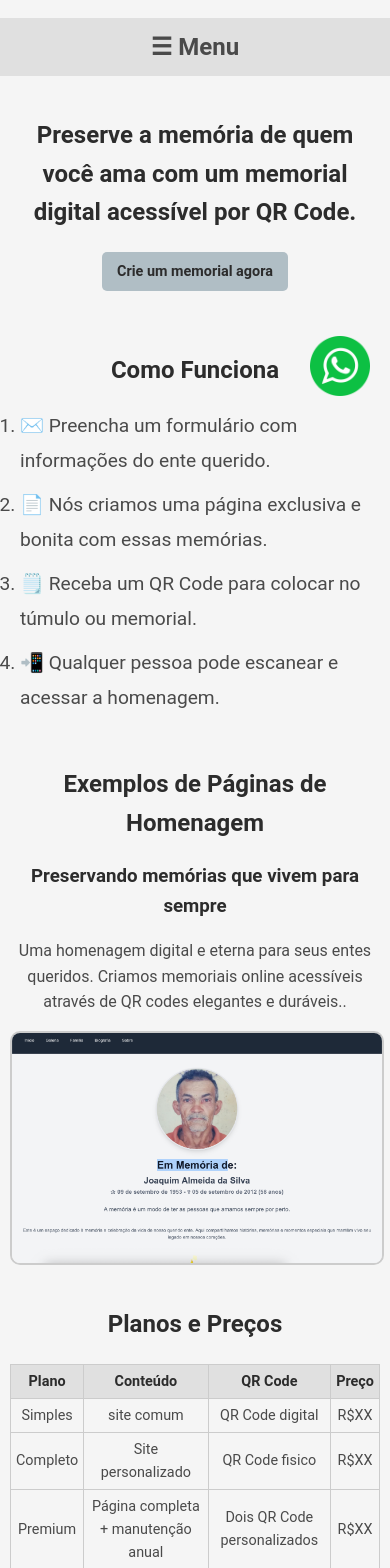
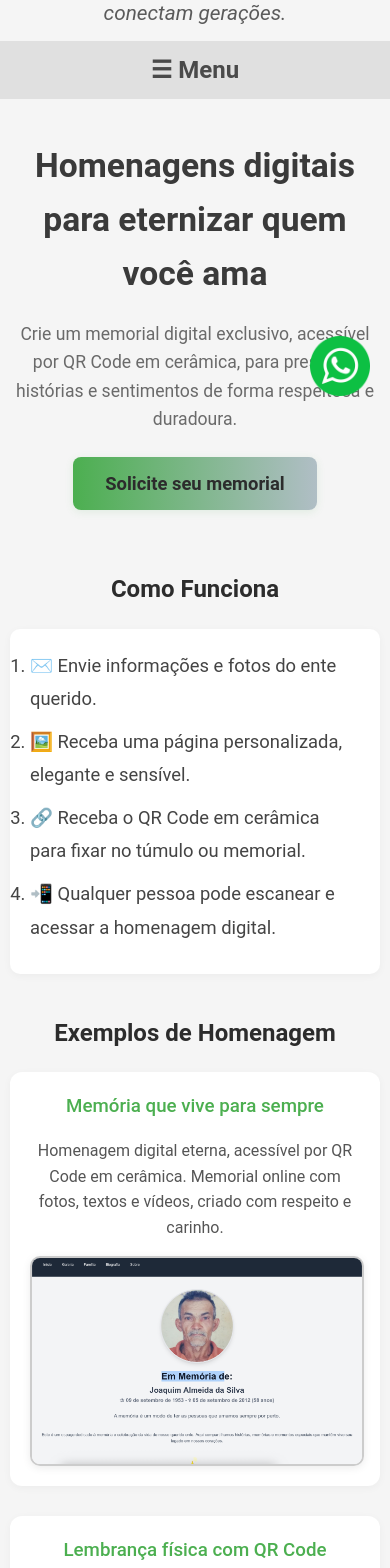
Before and after one commit to Nunes198/site-principal, a React (Create React App) app: page / in a window 390 px wide. Shown: the part 420-1988 px from the top of the page. Built offline with nearby package versions, Linux system fonts and the light colour scheme.

Commit message:
Melhorias visuais, página de privacidade e responsividade

```diff
--- a/package.json
+++ b/package.json
@@ -9,6 +9,7 @@
     "@testing-library/user-event": "^13.5.0",
     "react": "^19.1.0",
     "react-dom": "^19.1.0",
+    "react-router-dom": "^7.9.6",
     "react-scripts": "^5.0.1",
     "web-vitals": "^2.1.4"
   },
--- a/src/App.js
+++ b/src/App.js
@@ -4,6 +4,7 @@ import WhatsAppButton from './WhatsAppButton';
 
 function App() {
   const [menuOpen, setMenuOpen] = useState(false);
+  const [showModal, setShowModal] = useState(false);
 
   // Função para alternar o estado do menu
   // Essa função altera o estado do menu de aberto para fechado e vice-versa
@@ -21,16 +22,17 @@ function App() {
           style={{
             width: '100%',
             height: 'auto',
-            display: 'block'
+            display: 'block',
+            borderRadius: '16px',
+            boxShadow: '0 4px 24px rgba(0,0,0,0.08)'
           }}
         />
-        <h1 className="eco-sagrado">
+        <h1 className="eco-sagrado" style={{ fontFamily: 'Merriweather, serif', fontWeight: 700, fontSize: '2.8rem', color: '#2C2C2C', marginTop: 10 }}>
           Eco Sagrado
         </h1>
-        <p className="eco-sagrado-frase">
-          Preservando memórias, conectando histórias.
+        <p className="eco-sagrado-frase" style={{ fontSize: '1.3rem', color: '#5A5A5A', fontStyle: 'italic', marginBottom: 0 }}>
+          Memórias eternas, homenagens que conectam gerações.
         </p>
-
       </div>
 
       {/* Menu de navegação */}
@@ -49,35 +51,40 @@ function App() {
 
       {/* Seção Hero */}
       <section id="inicio" className="hero">
-        <h2>Preserve a memória de quem você ama com um memorial digital acessível por QR Code.</h2>
+        <h2 style={{ fontWeight: 600, color: '#3A3A3A', fontSize: '2.1rem' }}>
+          Homenagens digitais para eternizar quem você ama
+        </h2>
+        <p style={{ fontSize: '1.1rem', color: '#6A6A6A', margin: '16px 0 24px' }}>
+          Crie um memorial digital exclusivo, acessível por QR Code em cerâmica, para preservar histórias e sentimentos de forma respeitosa e duradoura.
+        </p>
         <a
           href="https://wa.me/5588999344202"
           target="_blank"
           rel="noopener noreferrer"
-          className="btn-primary"
+          className="btn-primary premium-btn"
+          style={{ fontSize: '1.15rem', padding: '12px 32px', borderRadius: '8px', background: 'linear-gradient(90deg,#4CAF50,#B0BEC5)', boxShadow: '0 2px 8px rgba(76,175,80,0.12)' }}
         >
-          Crie um memorial agora
+          Solicite seu memorial
         </a>
       </section>
 
       {/* Como Funciona */}
       <section id="como-funciona" className="how-it-works">
-        <h2>Como Funciona</h2>
-        <ol>
-          <li>   ✉️ Preencha um formulário com informações do ente querido.</li>
-          <li>   📄 Nós criamos uma página exclusiva e bonita com essas memórias.</li>
-          <li>   🗒️ Receba um QR Code para colocar no túmulo ou memorial.</li>
-          <li>   📲 Qualquer pessoa pode escanear e acessar a homenagem.</li>
+        <h2 style={{ color: '#2C2C2C', fontWeight: 600 }}>Como Funciona</h2>
+        <ol style={{ fontSize: '1.15rem', color: '#444', maxWidth: 520, margin: '0 auto', background: '#fff', borderRadius: 10, boxShadow: '0 2px 8px rgba(0,0,0,0.04)', padding: 20 }}>
+          <li>✉️ Envie informações e fotos do ente querido.</li>
+          <li>🖼️ Receba uma página personalizada, elegante e sensível.</li>
+          <li>🔗 Receba o QR Code em cerâmica para fixar no túmulo ou memorial.</li>
+          <li>📲 Qualquer pessoa pode escanear e acessar a homenagem digital.</li>
         </ol>
       </section>
 
       {/* Exemplos */}
       <section id="exemplos" className="examples">
-        <h2>Exemplos de Páginas de Homenagem</h2>
-        <div className="example">
-          <h3>Preservando memórias que vivem para sempre</h3>
-          <p>Uma homenagem digital e eterna para seus entes queridos. Criamos memoriais online acessíveis através de QR codes elegantes e duráveis..</p>
-          {/* Foto clicável que redireciona para um link externo */}
+        <h2 style={{ color: '#2C2C2C', fontWeight: 600 }}>Exemplos de Homenagem</h2>
+        <div className="example" style={{ background: '#fff', borderRadius: 12, boxShadow: '0 2px 8px rgba(0,0,0,0.04)', padding: 20, marginBottom: 24 }}>
+          <h3 style={{ color: '#4CAF50', fontWeight: 500 }}>Memória que vive para sempre</h3>
+          <p style={{ color: '#555', fontSize: '1rem' }}>Homenagem digital eterna, acessível por QR Code em cerâmica. Memorial online com fotos, textos e vídeos, criado com respeito e carinho.</p>
           <a
             href="https://memorial-hesite.vercel.app"
             target="_blank"
@@ -87,23 +94,72 @@ function App() {
               src="/imagens/pagina-exemplo.png"
               alt="Exemplo de homenagem"
               style={{
-                width: '100%', // Ajusta a largura para ocupar todo o espaço disponível
-                maxWidth: '600px', // Define um limite máximo para a largura
-                height: 'auto', // Mantém a proporção da imagem
-                display: 'block', // Remove espaços extras ao redor da imagem
-                margin: '0 auto' // Centraliza a imagem
+                width: '100%',
+                maxWidth: '600px',
+                height: 'auto',
+                display: 'block',
+                margin: '0 auto',
+                borderRadius: '10px',
+                boxShadow: '0 2px 8px rgba(0,0,0,0.08)'
               }}
             />
           </a>
         </div>
+        <div className="example" style={{ marginTop: '30px', textAlign: 'center', background: '#fff', borderRadius: 12, boxShadow: '0 2px 8px rgba(0,0,0,0.04)', padding: 20 }}>
+          <h3 style={{ color: '#4CAF50', fontWeight: 500 }}>Lembrança física com QR Code</h3>
+          <p style={{ color: '#555', fontSize: '1rem' }}>Exemplo de lembrança em cerâmica para túmulo, com QR Code que leva à homenagem digital. Clique na imagem para ampliar.</p>
+          <img
+            src="/imagens/lembranca.jpeg"
+            alt="Exemplo de lembrança com QR Code"
+            className="lembranca-img"
+            style={{
+              width: '100%',
+              maxWidth: '400px',
+              height: 'auto',
+              cursor: 'pointer',
+              borderRadius: '8px',
+              boxShadow: '0 2px 8px rgba(0,0,0,0.2)'
+            }}
+            onClick={() => setShowModal(true)}
+          />
+        </div>
+
+        {/* Modal para exibir imagem ampliada */}
+        {showModal && (
+          <div className="modal-overlay" style={{
+            position: 'fixed',
+            top: 0,
+            left: 0,
+            width: '100vw',
+            height: '100vh',
+            background: 'rgba(0,0,0,0.7)',
+            display: 'flex',
+            alignItems: 'center',
+            justifyContent: 'center',
+            zIndex: 9999
+          }} onClick={() => setShowModal(false)}>
+            <div style={{ position: 'relative', background: '#fff', padding: 20, borderRadius: 10 }}>
+              <img
+                src="/imagens/lembranca.jpeg"
+                alt="Exemplo de lembrança ampliada"
+                className="lembranca-modal-img"
+                style={{ maxWidth: '80vw', maxHeight: '80vh', borderRadius: '8px' }}
+              />
+              <button
+                onClick={() => setShowModal(false)}
+                style={{ position: 'absolute', top: 10, right: 10, background: '#333', color: '#fff', border: 'none', borderRadius: '50%', width: 32, height: 32, fontSize: 18, cursor: 'pointer' }}
+              >×</button>
+            </div>
+          </div>
+        )}
       </section>
 
       {/* Planos e Preços */}
       <section id="planos" className="pricing">
-        <h2>Planos e Preços</h2>
-        <table>
+        <h2 style={{ color: '#2C2C2C', fontWeight: 600 }}>Planos e Preços</h2>
+        <table style={{ background: '#fff', borderRadius: 10, boxShadow: '0 2px 8px rgba(0,0,0,0.04)', overflow: 'hidden' }}>
           <thead>
-            <tr>
+            <tr style={{ background: '#B0BEC5', color: '#2C2C2C' }}>
               <th>Plano</th>
               <th>Conteúdo</th>
               <th>QR Code</th>
@@ -113,21 +169,21 @@ function App() {
           <tbody>
             <tr>
               <td>Simples</td>
-              <td>site comum</td>
+              <td>Memorial digital padrão</td>
               <td>QR Code digital</td>
-              <td>R$XX</td>
+              <td>R$ 99,90</td>
             </tr>
             <tr>
               <td>Completo</td>
-              <td>Site personalizado </td>
-              <td>QR Code fisico</td>
-              <td>R$XX</td>
+              <td>Memorial personalizado</td>
+              <td>QR Code físico em cerâmica</td>
+              <td>R$ 129,90</td>
             </tr>
             <tr>
               <td>Premium</td>
               <td>Página completa + manutenção anual</td>
-              <td>Dois QR Code personalizados</td>
-              <td>R$XX</td>
+              <td>Dois QR Codes personalizados</td>
+              <td>R$ 199,90</td>
             </tr>
           </tbody>
         </table>
@@ -135,25 +191,25 @@ function App() {
 
       {/* Depoimentos */}
       <section id="depoimentos" className="testimonials">
-        <h2>Depoimentos:</h2>
-        <blockquote>
-          <p>"O serviço foi incrível e trouxe muita emoção para nossa família."</p>
-          <cite>- João Silva</cite>
+        <h2 style={{ color: '#2C2C2C', fontWeight: 600 }}>Depoimentos</h2>
+        <blockquote style={{ background: '#F5F5F5', borderLeft: '4px solid #4CAF50', padding: '16px 24px', borderRadius: 8, margin: '16px auto', maxWidth: 520, color: '#444' }}>
+          <p>“O serviço foi incrível e trouxe muita emoção para nossa família.”</p>
+          <cite style={{ fontWeight: 500, color: '#2C2C2C' }}>João Silva</cite>
         </blockquote>
-        <blockquote>
-          <p>"A página criada foi linda e cheia de detalhes que nos fizeram reviver momentos especiais."</p>
-          <cite>- Maria Oliveira</cite>
+        <blockquote style={{ background: '#F5F5F5', borderLeft: '4px solid #4CAF50', padding: '16px 24px', borderRadius: 8, margin: '16px auto', maxWidth: 520, color: '#444' }}>
+          <p>“A página criada foi linda e cheia de detalhes que nos fizeram reviver momentos especiais.”</p>
+          <cite style={{ fontWeight: 500, color: '#2C2C2C' }}>Maria Oliveira</cite>
         </blockquote>
-        <blockquote>
-          <p>"Recomendo a todos! O QR Code é prático e a homenagem ficou perfeita."</p>
-          <cite>- Carlos Pereira</cite>
+        <blockquote style={{ background: '#F5F5F5', borderLeft: '4px solid #4CAF50', padding: '16px 24px', borderRadius: 8, margin: '16px auto', maxWidth: 520, color: '#444' }}>
+          <p>“Recomendo a todos! O QR Code é prático e a homenagem ficou perfeita.”</p>
+          <cite style={{ fontWeight: 500, color: '#2C2C2C' }}>Carlos Pereira</cite>
         </blockquote>
       </section>
 
       {/* Formulário de Contato */}
       <section id="contato" className="contact">
-        <h2>Fale Conosco</h2>
-        <p>Estamos aqui para ajudar você a criar uma homenagem perfeita para seu ente querido. Entre em contato via WhatsApp e responderemos o mais breve possível.</p>
+        <h2 style={{ color: '#2C2C2C', fontWeight: 600 }}>Fale Conosco</h2>
+        <p style={{ color: '#555', fontSize: '1rem', marginBottom: 16 }}>Nossa equipe está pronta para ajudar você a criar uma homenagem respeitosa e personalizada. Fale conosco pelo WhatsApp ou envie sua mensagem pelo formulário abaixo.</p>
         {/* Formulário de contato */}
         <form
           onSubmit={(e) => {
@@ -193,13 +249,14 @@ function App() {
       </section>
 
       {/* Rodapé */}
-      <footer className="footer">
-        <div className="social">
-          <a href="https://facebook.com">Facebook</a>
-          <a href="https://instagram.com">Instagram</a>
-          <a href="mailto:fransnuunes1987@gmail.com?subject=Orçamento%20do%20site&body=Olá,%20gostaria%20de%20mais%20informações%20sobre%20o%20site.">E-mail</a>
-          <p>© 2025 Eco Sagrado. Todos os direitos reservados.</p>
+      <footer className="footer" style={{ background: '#B0BEC5', color: '#2C2C2C', padding: '24px 0', marginTop: 32 }}>
+        <div className="social" style={{ marginBottom: 12 }}>
+          <a href="https://facebook.com" style={{ margin: '0 12px', color: '#2C2C2C', fontWeight: 500 }}>Facebook</a>
+          <a href="https://instagram.com" style={{ margin: '0 12px', color: '#2C2C2C', fontWeight: 500 }}>Instagram</a>
+          <a href="mailto:fransnuunes1987@gmail.com?subject=Orçamento%20do%20site&body=Olá,%20gostaria%20de%20mais%20informações%20sobre%20o%20site." style={{ margin: '0 12px', color: '#2C2C2C', fontWeight: 500 }}>E-mail</a>
+          <a href="/privacidade" style={{ margin: '0 12px', color: '#2C2C2C', fontWeight: 500 }}>Privacidade</a>
         </div>
+        <p style={{ fontSize: '0.95rem', color: '#444', margin: 0 }}>© 2025 Eco Sagrado. Todos os direitos reservados.</p>
       </footer>
       <WhatsAppButton />
     </div>
--- /dev/null
+++ b/src/Privacidade.js
@@ -0,0 +1,55 @@
+import React from 'react';
+import { useNavigate } from 'react-router-dom';
+
+function Privacidade() {
+  const navigate = useNavigate();
+  return (
+    <div className="privacidade" style={{ maxWidth: 800, margin: '40px auto', background: '#fff', borderRadius: 12, boxShadow: '0 2px 8px rgba(0,0,0,0.04)', padding: 32 }}>
+      <button
+        onClick={() => navigate('/')}
+        style={{
+          background: 'linear-gradient(90deg,#4CAF50,#B0BEC5)',
+          color: '#fff',
+          border: 'none',
+          borderRadius: '8px',
+          padding: '10px 24px',
+          fontWeight: 600,
+          fontSize: '1rem',
+          marginBottom: 24,
+          cursor: 'pointer',
+          boxShadow: '0 2px 8px rgba(76,175,80,0.12)'
+        }}
+      >
+        ← Voltar para a página inicial
+      </button>
+      <h1 style={{ color: '#2C2C2C', fontWeight: 700, marginBottom: 24 }}>Política de Privacidade</h1>
+      <p>Esta Política de Privacidade descreve como coletamos, usamos e protegemos suas informações ao utilizar nosso site Eco Sagrado.</p>
+      <h2>1. Coleta de Informações</h2>
+      <p>Coletamos informações fornecidas por você, como nome, e-mail, telefone e dados para criação de homenagens. Também coletamos dados automaticamente, como endereço IP, tipo de navegador e páginas acessadas, por meio de cookies e tecnologias similares.</p>
+      <h2>2. Uso das Informações</h2>
+      <p>Utilizamos suas informações para:
+        <ul>
+          <li>Prestar e melhorar nossos serviços;</li>
+          <li>Personalizar sua experiência;</li>
+          <li>Entrar em contato para suporte ou dúvidas;</li>
+          <li>Cumprir obrigações legais.</li>
+        </ul>
+      </p>
+      <h2>3. Cookies</h2>
+      <p>Utilizamos cookies para melhorar a navegação, analisar o uso do site e personalizar conteúdo. Você pode desativar os cookies nas configurações do seu navegador, mas isso pode afetar algumas funcionalidades.</p>
+      <h2>4. Compartilhamento de Dados</h2>
+      <p>Não compartilhamos suas informações pessoais com terceiros, exceto quando necessário para prestação do serviço, cumprimento de obrigações legais ou mediante seu consentimento.</p>
+      <h2>5. Segurança</h2>
+      <p>Adotamos medidas de segurança para proteger suas informações contra acesso não autorizado, alteração ou divulgação. No entanto, nenhum sistema é totalmente seguro.</p>
+      <h2>6. Direitos do Usuário</h2>
+      <p>Você pode solicitar acesso, correção ou exclusão de seus dados pessoais a qualquer momento. Para isso, entre em contato conosco.</p>
+      <h2>7. Alterações na Política</h2>
+      <p>Podemos atualizar esta Política de Privacidade periodicamente. Recomendamos que você revise esta página regularmente.</p>
+      <h2>8. Contato</h2>
+      <p>Em caso de dúvidas sobre esta política, entre em contato pelo e-mail: <a href="mailto:fransnuunes1987@gmail.com">fransnuunes1987@gmail.com</a></p>
+      <p style={{ marginTop: 32, color: '#888', fontSize: '0.95rem' }}>Última atualização: 2 de dezembro de 2025</p>
+    </div>
+  );
+}
+
+export default Privacidade;
--- a/src/index.js
+++ b/src/index.js
@@ -2,16 +2,20 @@ import React from 'react';
 import ReactDOM from 'react-dom/client';
 import './index.css';
 import App from './App';
+import Privacidade from './Privacidade';
 import reportWebVitals from './reportWebVitals';
+import { BrowserRouter, Routes, Route } from 'react-router-dom';
 
 const root = ReactDOM.createRoot(document.getElementById('root'));
 root.render(
   <React.StrictMode>
-    <App />
+    <BrowserRouter>
+      <Routes>
+        <Route path="/" element={<App />} />
+        <Route path="/privacidade" element={<Privacidade />} />
+      </Routes>
+    </BrowserRouter>
   </React.StrictMode>
 );
 
-// If you want to start measuring performance in your app, pass a function
-// to log results (for example: reportWebVitals(console.log))
-// or send to an analytics endpoint. Learn more: https://bit.ly/CRA-vitals
 reportWebVitals();
```
Also changed, not shown: src/App.css (+72 -0 lines), public/imagens/lembranca.jpeg (added), 1 other file (tests, documents, lock files or other folders).
